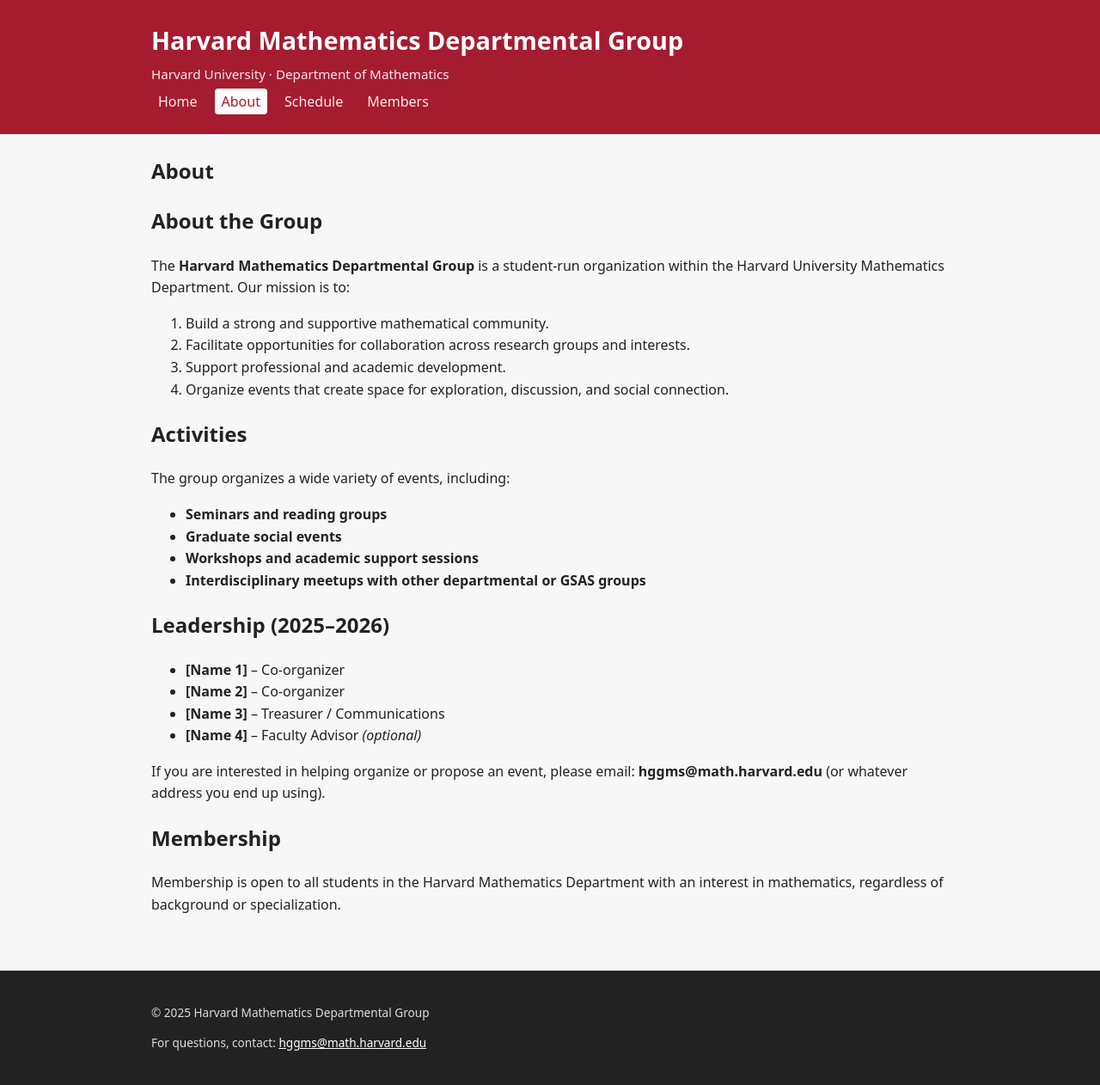
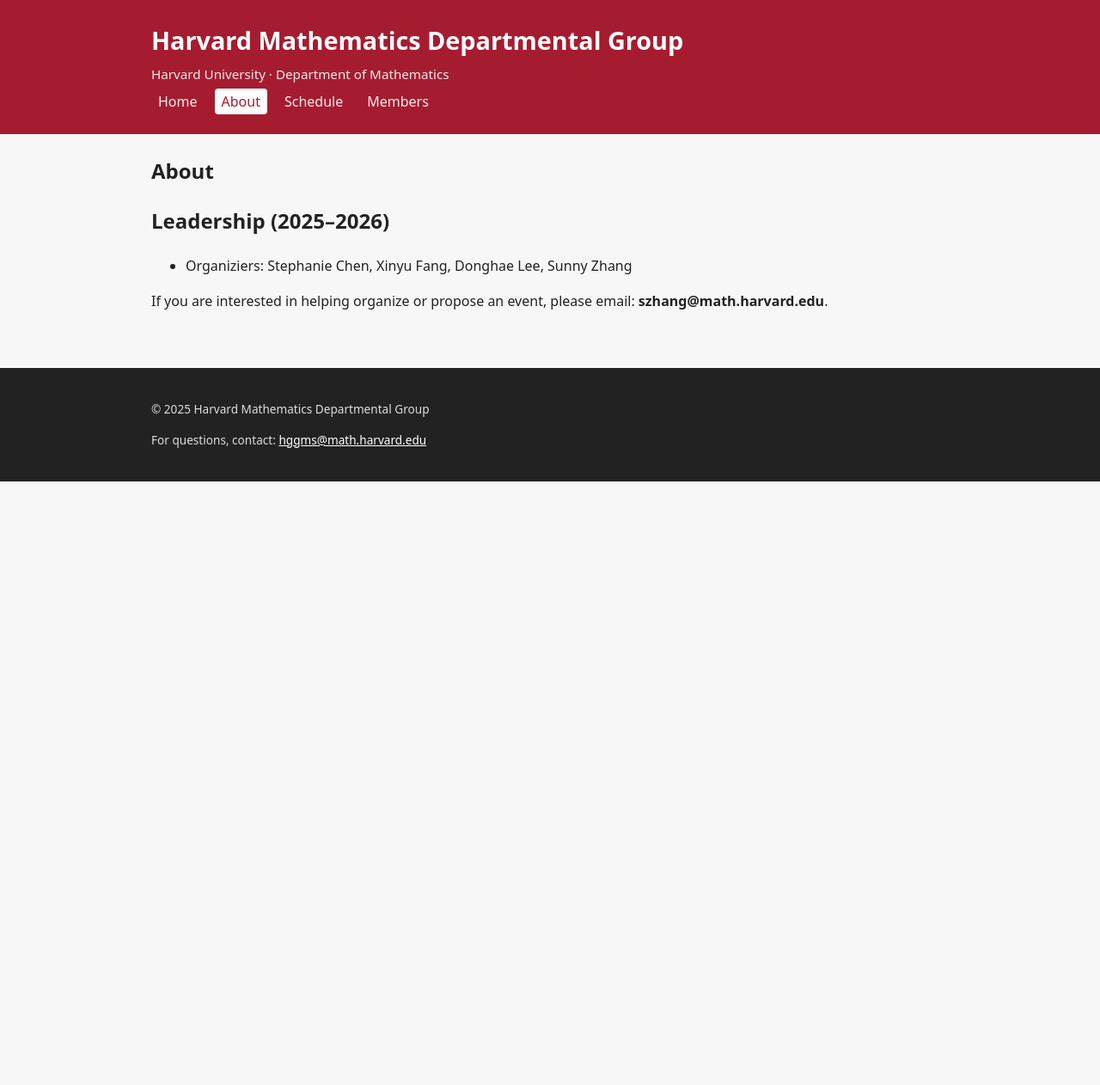
Before and after one commit to szhang612/hggms, a Jekyll site: the page built from about.md, in a window 1280 px wide. Shown: the whole page at 86% size. Built offline with Jekyll 4.4.1, drawn with Linux system fonts in a browser that asks for light colours; after the commit the page ends 900 px from its top, so only the background shows below that.

Commit message:
Update about.md

```diff
--- a/about.md
+++ b/about.md
@@ -4,34 +4,9 @@ layout: page
 permalink: /about/
 ---
 
-## About the Group
-
-The **Harvard Mathematics Departmental Group** is a student-run organization within the Harvard University Mathematics Department. Our mission is to:
-
-1. Build a strong and supportive mathematical community.
-2. Facilitate opportunities for collaboration across research groups and interests.
-3. Support professional and academic development.
-4. Organize events that create space for exploration, discussion, and social connection.
-
-## Activities
-
-The group organizes a wide variety of events, including:
-
-- **Seminars and reading groups**
-- **Graduate social events**
-- **Workshops and academic support sessions**
-- **Interdisciplinary meetups with other departmental or GSAS groups**
-
 ## Leadership (2025–2026)
 
-- **[Name 1]** – Co-organizer
-- **[Name 2]** – Co-organizer
-- **[Name 3]** – Treasurer / Communications
-- **[Name 4]** – Faculty Advisor *(optional)*
+- Organiziers: Stephanie Chen, Xinyu Fang, Donghae Lee, Sunny Zhang
 
 If you are interested in helping organize or propose an event, please email:
-**hggms@math.harvard.edu** (or whatever address you end up using).
-
-## Membership
-
-Membership is open to all students in the Harvard Mathematics Department with an interest in mathematics, regardless of background or specialization.
+**szhang@math.harvard.edu**.
```
